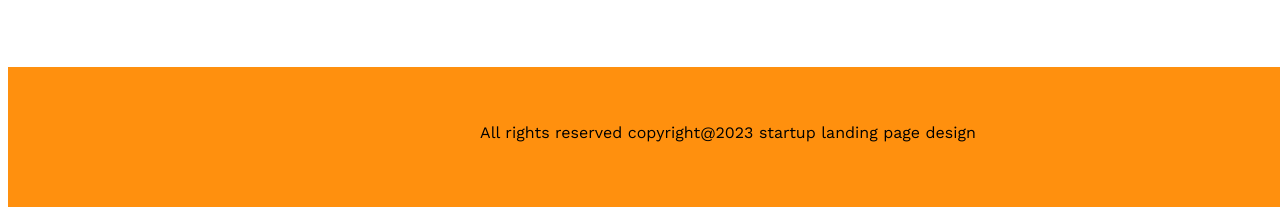
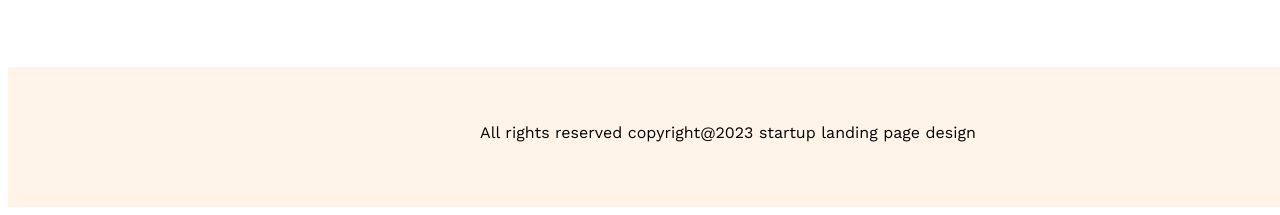
Before and after one commit to dewanNz/responsive-website-one, a plain HTML site: page index.html in a window 1280 px wide. Shown: the part 4010-4225 px from the top of the page. Drawn offline with nearby package versions, Linux system fonts and the light colour scheme.

Commit message:
final touch

```diff
--- a/style/architects.css
+++ b/style/architects.css
@@ -192,7 +192,7 @@ footer {
   text-align: center;
   width: 1440px;
   height: 100px;
-  background-color: #ff900e;
+  background-color: #fff4e7;
 }
 
 /* Resposive design for small device */
```
